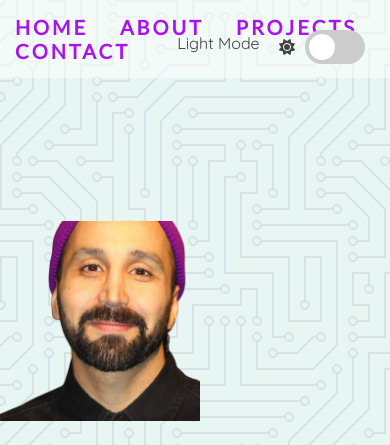
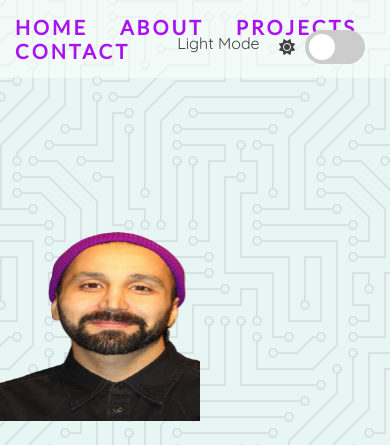
Before and after one commit to MousaviAhmad/Dark-mode-website, a plain HTML site: page index.html in a window 390 px wide. Shown: the top 445 px of the page. Drawn offline with nearby package versions, Linux system fonts and the light colour scheme.

Commit message:
fix: arsam changes

```diff
--- a/style.css
+++ b/style.css
@@ -354,14 +354,16 @@ label[for="menu-toggle"] {
   }
 
   .homanImg {
-    position: absolute;
-    top: 0;
-    left: 0;
-    width: 100%;
-    height: 100%;
-    object-fit: cover;
+    position: relative;
+    width: 200px;
+    height: 200px;
     transition: transform 0.3s ease-in-out;
-  }
+}
+
+.homanImg:hover {
+    transform: scale(1.2);
+    z-index: 1;
+}
 
   .img-container:hover .homanImg {
     transform: scale(1.1);
```
Also changed, not shown: index.html (indentation only).
